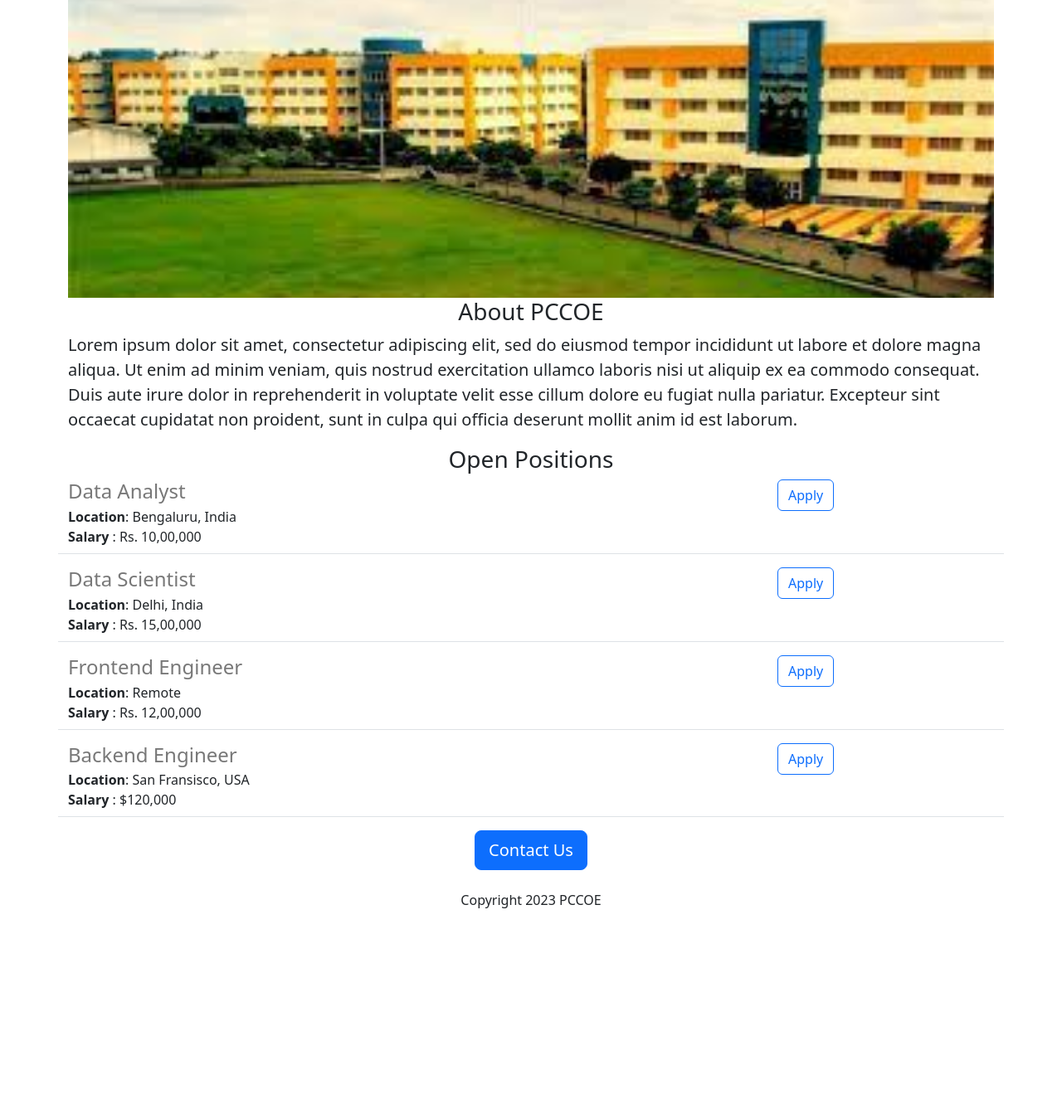
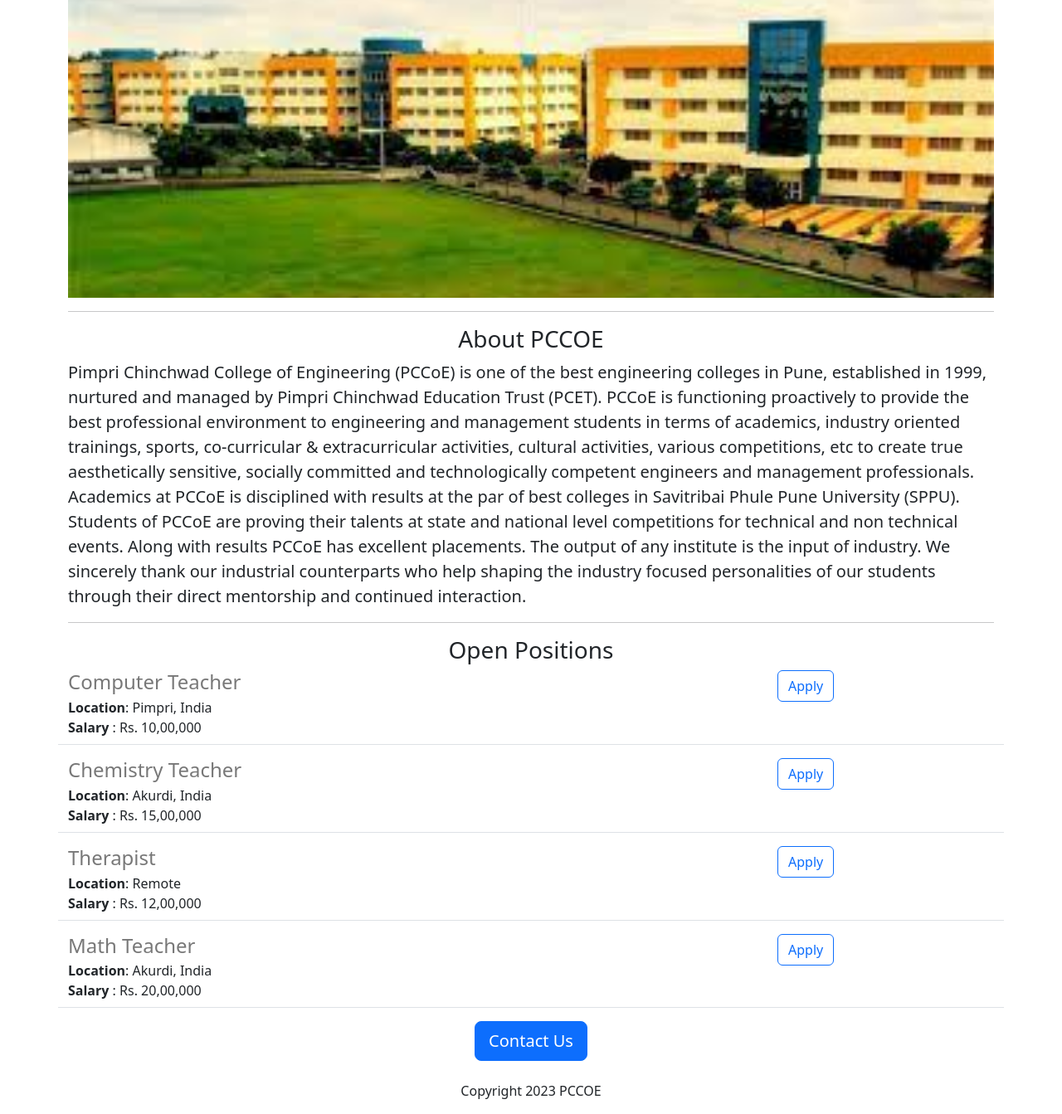
Before and after one commit to meeheer123/flask-python-tutorial, a Flask app: page / in a window 1280 px wide. Shown: the part 57-1400 px from the top of the page at 83% size. Before the commit the page ends 1152 px from the top, so only its background shows below. Run offline with Flask 2, Linux system fonts and the light colour scheme.

Commit message:
made it realistic with real data

```diff
--- a/app.py
+++ b/app.py
@@ -1,38 +1,34 @@
-from flask import Flask,render_template
+from flask import Flask, render_template
 
 app = Flask(__name__)
 
-JOBS = [
-  {
-    'id' : 1,
-    'title' : 'Data Analyst',
-    'location' : 'Bengaluru, India',
-    'salary' : 'Rs. 10,00,000'
-  },
-  {
-    'id' : 2,
-    'title' : 'Data Scientist',
-    'location' : 'Delhi, India',
-    'salary' : 'Rs. 15,00,000'
-  },
-  {
-    'id' : 3,
-    'title' : 'Frontend Engineer',
-    'location' : 'Remote',
-    'salary' : 'Rs. 12,00,000'
-  },
-  {
-    'id' : 4,
-    'title' : 'Backend Engineer',
-    'location' : 'San Fransisco, USA',
-    'salary' : '$120,000'
-  }
-]
+JOBS = [{
+  'id': 1,
+  'title': 'Computer Teacher',
+  'location': 'Pimpri, India',
+  'salary': 'Rs. 10,00,000'
+}, {
+  'id': 2,
+  'title': 'Chemistry Teacher',
+  'location': 'Akurdi, India',
+  'salary': 'Rs. 15,00,000'
+}, {
+  'id': 3,
+  'title': 'Therapist',
+  'location': 'Remote',
+  'salary': 'Rs. 12,00,000'
+}, {
+  'id': 4,
+  'title': 'Math Teacher',
+  'location': 'Akurdi, India',
+  'salary': 'Rs. 20,00,000'
+}]
+
 
 @app.route("/")
+def mainHTML():
+  return render_template('home.html', jobs=JOBS, title='Register For PCCOE')
 
-def mainHTML():
-  return render_template('home.html',jobs = JOBS,title = 'Register For PCCOE')
 
 if __name__ == "__main__":
-  app.run(host = '0.0.0.0' , debug = True)
+  app.run(host='0.0.0.0', debug=True)
--- a/templates/home.html
+++ b/templates/home.html
@@ -25,8 +25,16 @@
         <div class = "container">
         <h1 class="text-center" mt-2 mb-4>{{title}}</h1>
         <img class = "img-fluid" id = "banner"src="https://flask-python-tutorial.mihirpande1.repl.co/static/download.jpeg" alt="HTML Dog">
+          <hr>
         <h3 class="text-center" mt-2 mb-4 >About PCCOE</h3>
-        <p class = "lead" >Lorem ipsum dolor sit amet, consectetur adipiscing elit, sed do eiusmod tempor incididunt ut labore et dolore magna aliqua. Ut enim ad minim veniam, quis nostrud exercitation ullamco laboris nisi ut aliquip ex ea commodo consequat. Duis aute irure dolor in reprehenderit in voluptate velit esse cillum dolore eu fugiat nulla pariatur. Excepteur sint occaecat cupidatat non proident, sunt in culpa qui officia deserunt mollit anim id est laborum.</p>
+        <p class = "lead" >Pimpri Chinchwad College of Engineering (PCCoE) is one of the best engineering colleges in Pune, established in 1999, nurtured and managed by Pimpri Chinchwad Education Trust (PCET).
+
+PCCoE is functioning proactively to provide the best professional environment to engineering and management students in terms of academics, industry oriented trainings, sports, co-curricular & extracurricular activities, cultural activities, various competitions, etc to create true aesthetically sensitive, socially committed and technologically competent engineers and management professionals.
+
+Academics at PCCoE is disciplined with results at the par of best colleges in Savitribai Phule Pune University (SPPU). Students of PCCoE are proving their talents at state and national level competitions for technical and non technical events. Along with results PCCoE has excellent placements.
+
+The output of any institute is the input of industry. We sincerely thank our industrial counterparts who help shaping the industry focused personalities of our students through their direct mentorship and continued interaction.</p>
+        <hr>
         <h3 class="text-center" mt-2 mb-4>Open Positions</h3>
         <div>
           {% for job in jobs %}
```
